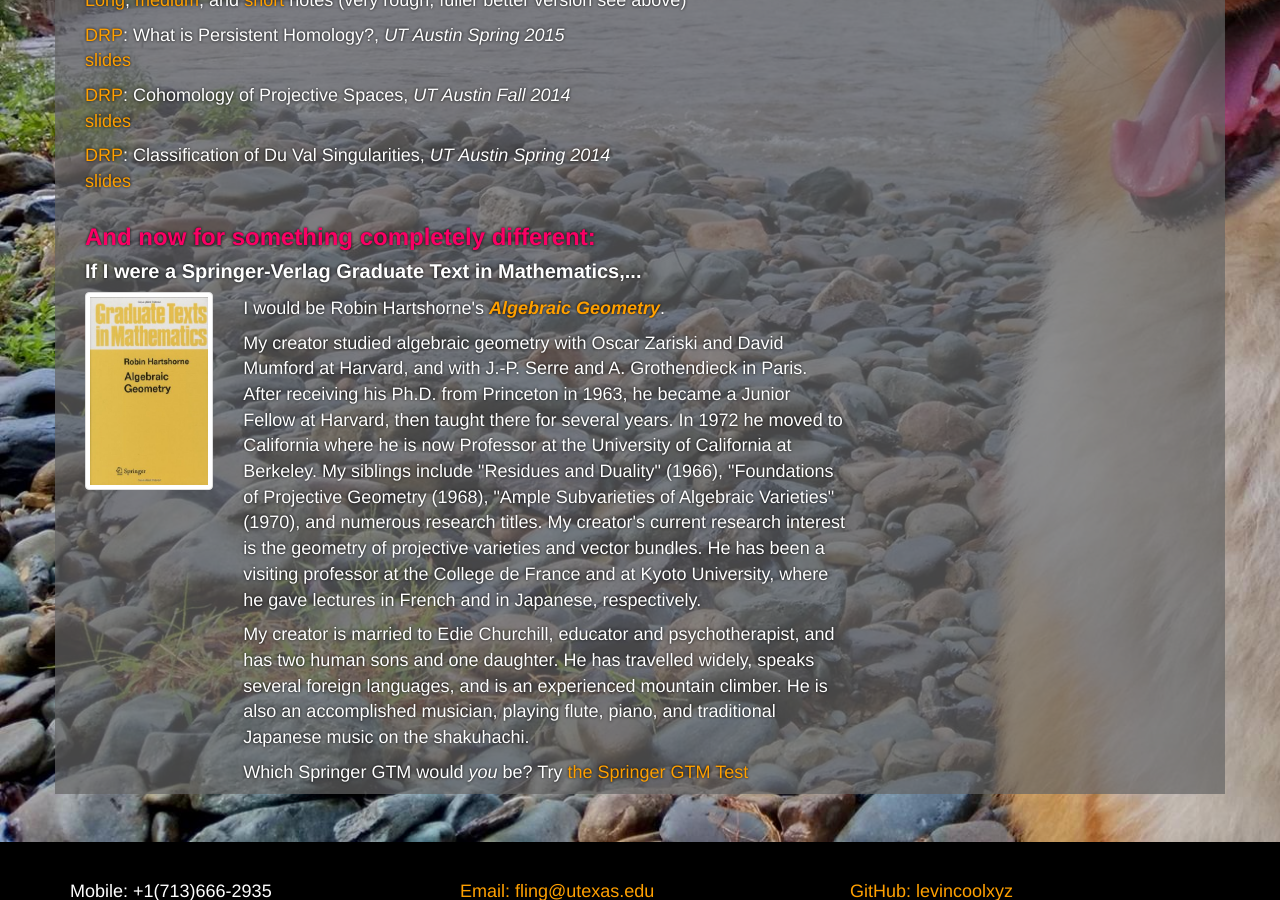
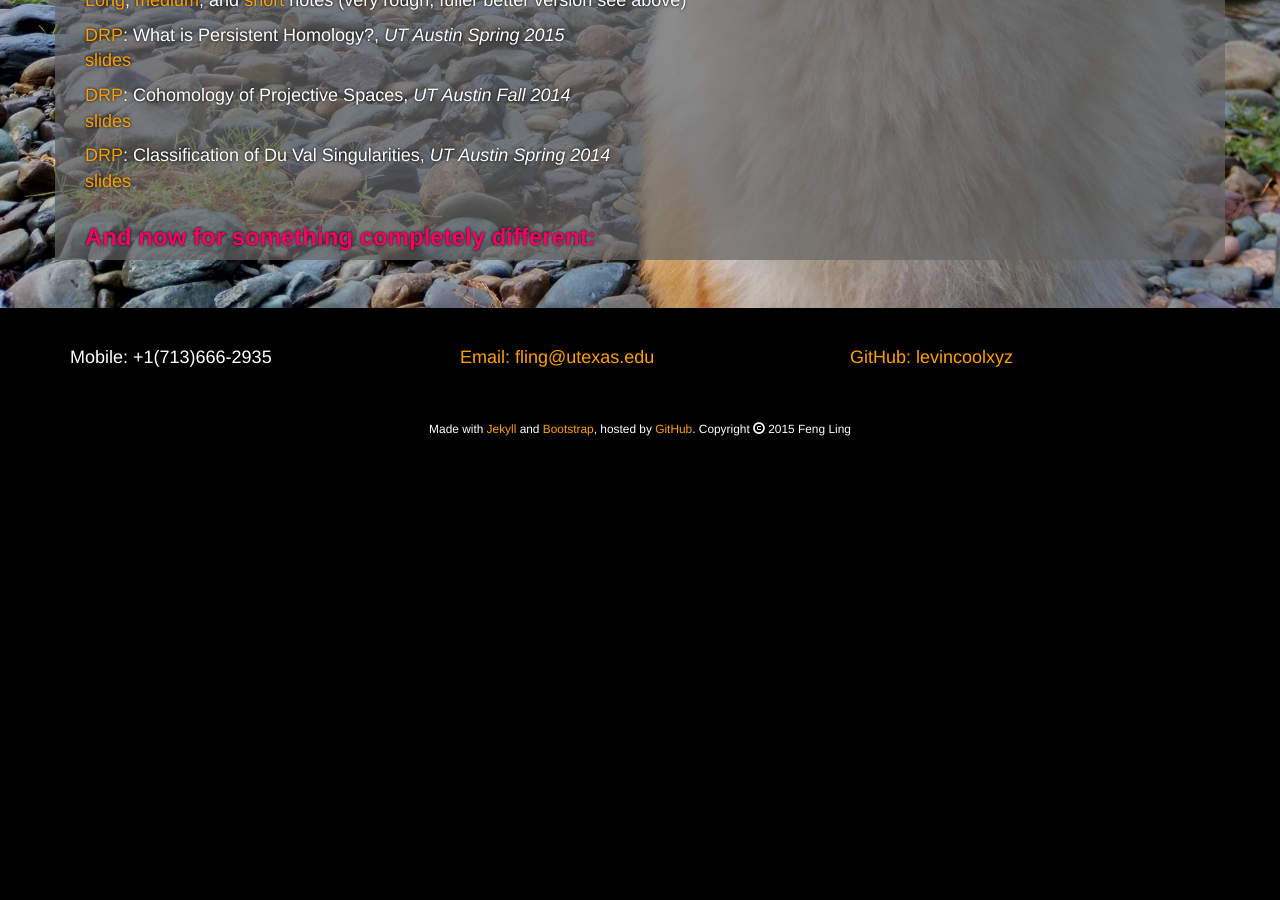
Before and after one commit to levincoolxyz/levincoolxyz.github.io, a Jekyll site: the page built from cv/index.html, in a window 1280 px wide and 900 px high, scrolled down 816 px. Built offline with Jekyll 4.4.1, drawn with Linux system fonts in a browser that asks for light colours; after the commit the page ends 1264 px from its top, so only the background shows below that.

Commit message:
new commit

```diff
--- a/cv/index.html
+++ b/cv/index.html
@@ -45,7 +45,8 @@ title: Work Stuff - Feng Ling
 </div>
 
 <div id="gtmtexttest" class="container col-md-10">
-	<h3 style="color:rgb(250,0,100) !important;">And now for something completely different:</h3>
+	<h3 style="color:rgb(250,0,100) !important;" data-toggle="collapse" data-target="#SVGTM" >And now for something completely different:</h3>
+	<div id="SVGTM" class="collapse">
 		<h4>    If I were a Springer-Verlag Graduate Text in Mathematics,...</h4>
 		<div class="row">
 			<div class="container col-md-2">
@@ -62,3 +63,4 @@ title: Work Stuff - Feng Ling
 			</div>
 		</div>
 	</div>
+</div>
```
Lines whose indentation alone changed are shown as unchanged.
